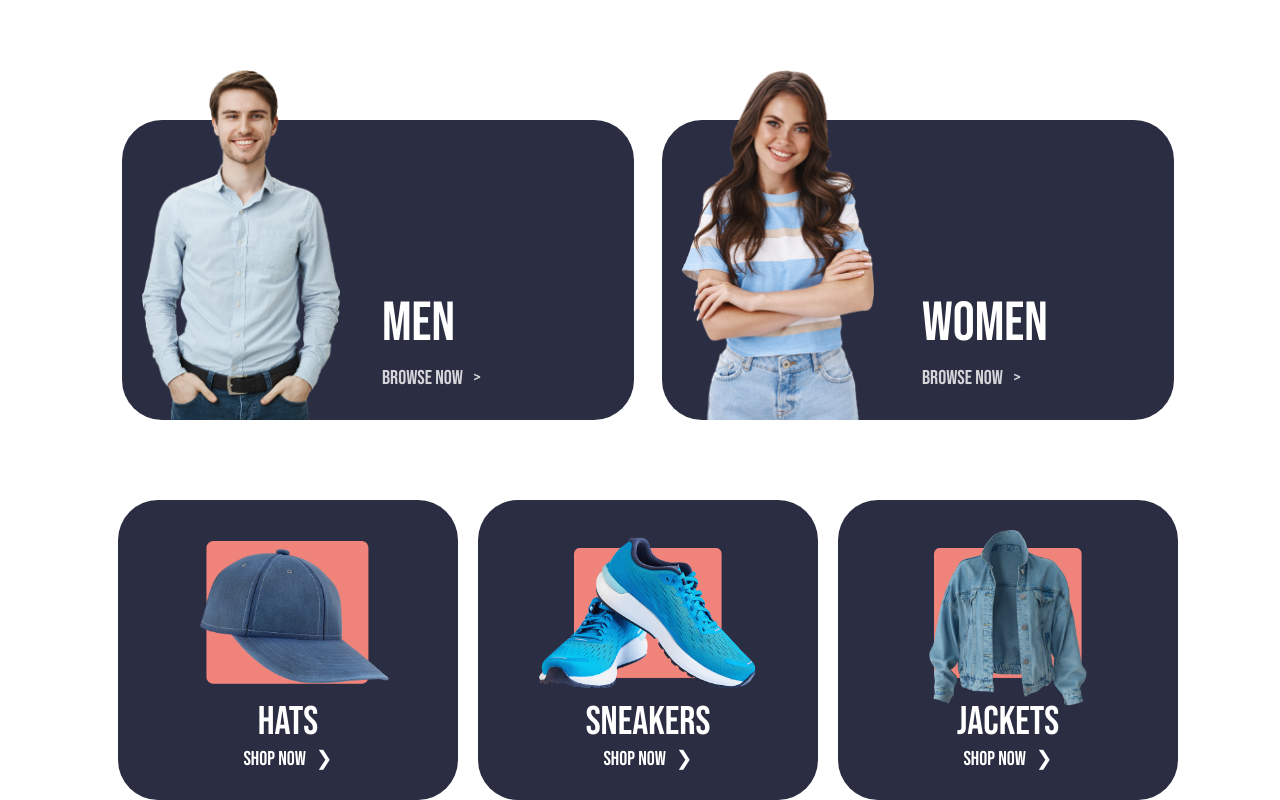
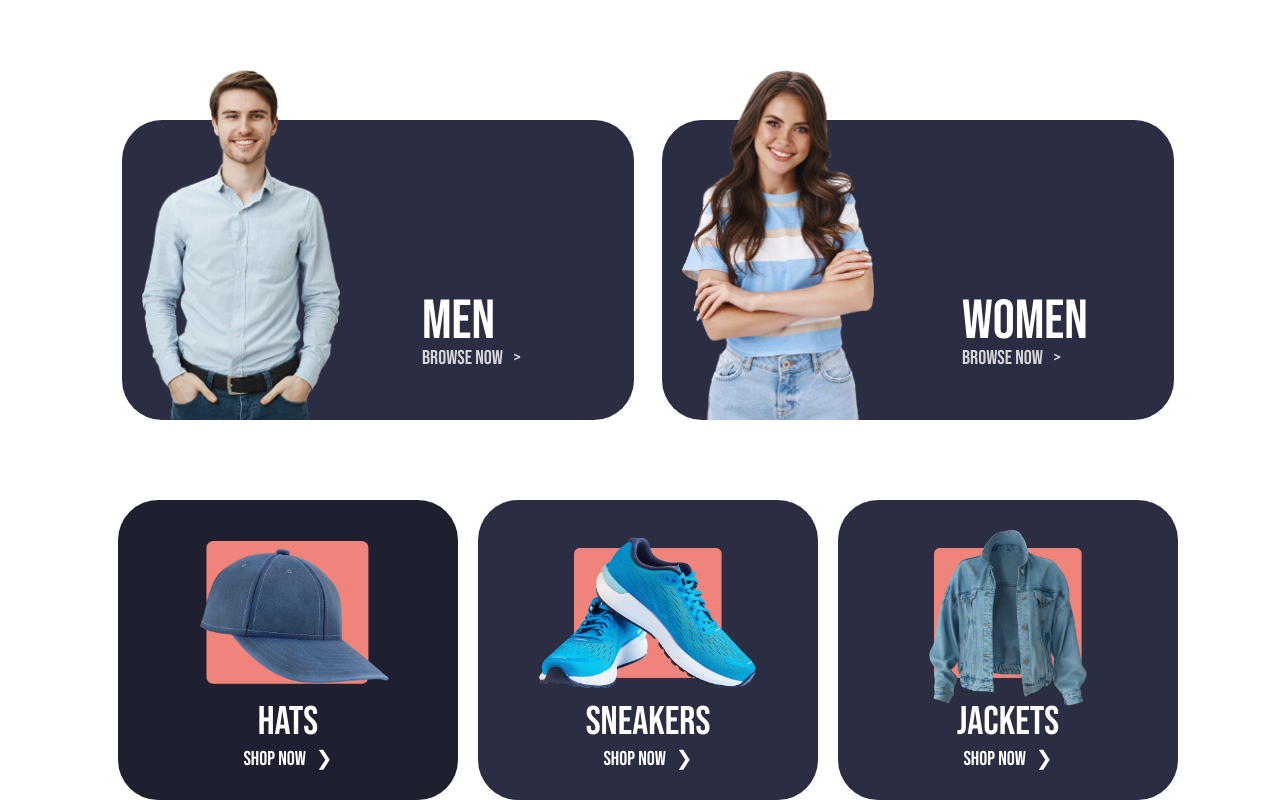
Before and after one commit to Yasser-Shehab/clothing-store, a React (Create React App) app: page / in a window 1280 px wide. In both pictures the pointer is over the element 288 px from the left and 1728 px from the top of the page. Shown: the part 1079-1879 px from the top of the page. Built offline with nearby package versions, Linux system fonts and the light colour scheme; the HTML template or start-up script is replaced by a standard one.

Commit message:
Nasser-Fixing some scss

```diff
--- a/src/components/Categories/style/Categories.style.css
+++ b/src/components/Categories/style/Categories.style.css
@@ -1,6 +1,6 @@
 @charset "UTF-8";
 .Categories-container {
-  width: 90%;
+  width: 100%;
   margin: 0 auto;
   display: -ms-grid;
   display: grid;
@@ -38,9 +38,16 @@
   width: 230px;
 }
 
+.Categories-container .category-container:hover {
+  cursor: pointer;
+  background-color: #1f202f;
+  -webkit-transition: all 0.5s ease-in-out;
+  transition: all 0.5s ease-in-out;
+}
+
 .Categories-container .category-container:hover .category__image {
-  -webkit-transition: all 0.15s ease-in-out;
-  transition: all 0.15s ease-in-out;
+  -webkit-transition: all 0.3s ease-in-out;
+  transition: all 0.3s ease-in-out;
   -webkit-transform: scale(1.1);
           transform: scale(1.1);
 }
@@ -70,7 +77,7 @@
   display: -webkit-box;
   display: -ms-flexbox;
   display: flex;
-  width: 400px;
+  width: 370px;
   border-radius: 10px;
   margin-top: 7rem;
   height: 200px;
@@ -122,6 +129,13 @@
   margin-left: 1rem;
 }
 
+.category-main-container:hover {
+  cursor: pointer;
+  background-color: #1f202f;
+  -webkit-transition: all 0.5s ease-in-out;
+  transition: all 0.5s ease-in-out;
+}
+
 @media only screen and (min-width: 1130px) {
   .Categories-container {
     width: 1044px;
@@ -149,10 +163,11 @@
     height: 350px;
   }
   .category-main-container .category__title {
-    margin-left: 260px;
+    margin-left: 300px;
+    margin-bottom: 20px;
   }
   .category-main-container .category__title h1 {
-    margin-bottom: 0.9rem;
+    margin-bottom: -0.9rem;
   }
 }
 
--- a/src/components/Categories/style/Categories.style.scss
+++ b/src/components/Categories/style/Categories.style.scss
@@ -1,5 +1,6 @@
+//!Mobile
 .Categories-container {
-  width: 90%;
+  width: 100%;
   margin: 0 auto;
   display: grid;
   align-items: center;
@@ -21,8 +22,11 @@
       width: 230px;
     }
     &:hover {
+      cursor: pointer;
+      background-color: darken($color: #2b2d42, $amount: 6);
+      transition: all 0.5s ease-in-out;
       .category__image {
-        transition: all 0.15s ease-in-out;
+        transition: all 0.3s ease-in-out;
         transform: scale(1.1);
       }
     }
@@ -49,7 +53,7 @@
 .category-main-container {
   position: relative;
   display: flex;
-  width: 400px;
+  width: 370px;
   border-radius: 10px;
   margin-top: 7rem;
   height: 200px;
@@ -90,8 +94,14 @@
       }
     }
   }
+  &:hover {
+    cursor: pointer;
+    background-color: darken($color: #2b2d42, $amount: 6);
+    transition: all 0.5s ease-in-out;
+  }
 }
 
+//!Tablet
 @media only screen and(min-width:1130px) {
   .Categories-container {
     width: 1044px;
@@ -120,14 +130,16 @@
       height: 350px;
     }
     .category__title {
-      margin-left: 260px;
+      margin-left: 300px;
+      margin-bottom: 20px;
       h1 {
-        margin-bottom: 0.9rem;
+        margin-bottom: -0.9rem;
       }
     }
   }
 }
 
+//!Desktop
 @media only screen and(min-width:1250px) {
   .Categories-container {
     width: 1044px;
@@ -147,41 +159,7 @@
     width: 512px;
     height: 30rem;
     border-radius: 4rem;
+    .category__title {
+    }
   }
 }
-
-// @media only screen and(min-width:1024px) {
-//   .Categories-container {
-//     width: 1044px;
-//     grid-template-columns: repeat(6, 1fr);
-//     grid-template-rows: auto;
-//     gap: 2rem;
-
-//     .category-container {
-//       border-radius: 4rem;
-//       width: 340px;
-//       grid-column: span 2;
-//     }
-//   }
-
-//   .category-main-container {
-//     grid-column: span 3;
-//     // width: 100%;
-//     width: 512px;
-//     height: 30rem;
-//     border-radius: 4rem;
-
-//     .category__image {
-//       position: absolute;
-//       bottom: 0;
-//       left: 20px;
-//       height: 350px;
-//     }
-//     .category__title {
-//       margin-left: 260px;
-//       h1 {
-//         margin-bottom: 0.9rem;
-//       }
-//     }
-//   }
-// }
```
Also changed, not shown: 1 other file (tests, documents, lock files or other folders).
